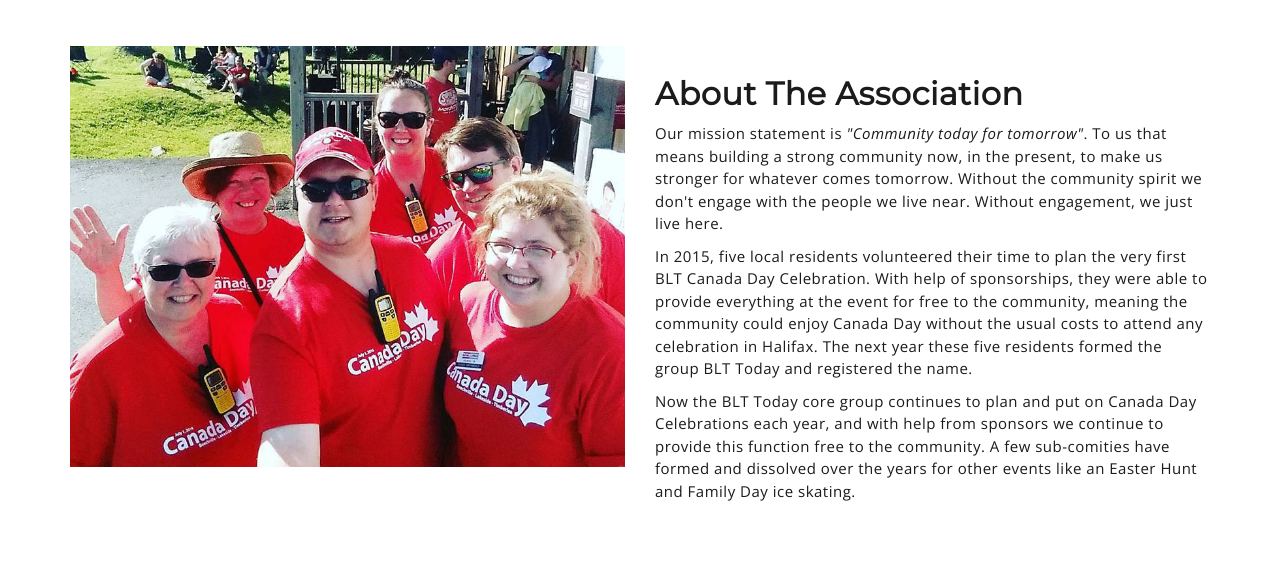
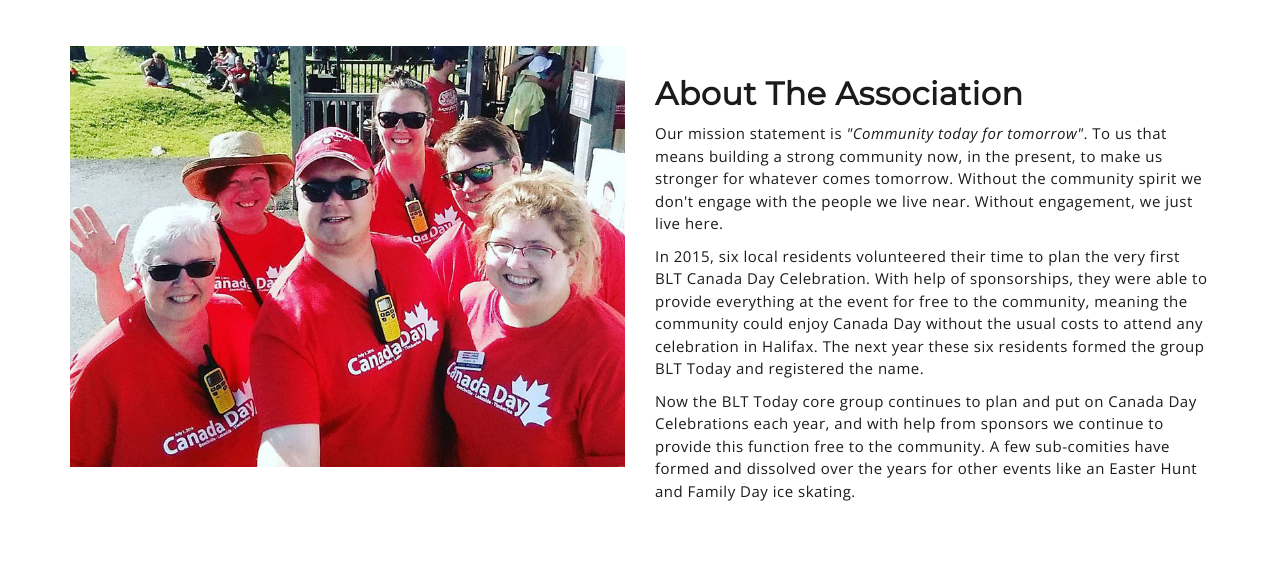
Before and after one commit to agnivohneb/blt_today-website, a PHP site: page / in a window 1280 px wide. Shown: the part 811-1388 px from the top of the page. Run offline with PHP 8.4, Linux system fonts and the light colour scheme; some libraries are stand-ins or nearby versions.

Commit message:
Fill details on venue. Update About section

```diff
--- a/index.php
+++ b/index.php
@@ -130,7 +130,7 @@
 										<h2>About The Association</h2>
 										<p>Our mission statement is <em>"Community today for tomorrow"</em>. To us that means building a strong community now, in the present, to make us stronger for whatever comes tomorrow. Without the community spirit we don't engage with the people we live near. Without engagement, we just live here.</p>
 
-										<p>In 2015, five local residents volunteered their time to plan the very first BLT Canada Day Celebration. With help of sponsorships, they were able to provide everything at the event for free to the community, meaning the community could enjoy Canada Day without the usual costs to attend any celebration in Halifax. The next year these five residents formed the group BLT Today and registered the name.</p>
+										<p>In 2015, six local residents volunteered their time to plan the very first BLT Canada Day Celebration. With help of sponsorships, they were able to provide everything at the event for free to the community, meaning the community could enjoy Canada Day without the usual costs to attend any celebration in Halifax. The next year these six residents formed the group BLT Today and registered the name.</p>
 
 										<p>Now the BLT Today core group continues to plan and put on Canada Day Celebrations each year, and with help from sponsors we continue to provide this function free to the community. A few sub-comities have formed and dissolved over the years for other events like an Easter Hunt and Family Day ice skating.</p>
 									</div>
@@ -224,7 +224,7 @@
 							<h2>VENUE <i class="fa fa-chevron-right" aria-hidden="true"></i></h2>
 							<h3>D & Jo's Country Market</h3>
 							<h4>1823 St Margarets Bay Rd, Timberlea, NS, B3T 1B8, Canada</h4>
-							<p>Lorem ipsum dolor sit amet, consectetur adipisicing elit. Dolorem reiciendis incidunt accusantium porro amet repellendus hic corporis fugiat officiis, sequi iste distinctio possimus dignissimos, veniam quae delectus. Fuga, modi, perferendis!</p>
+							<p>Darren and Joanne opened the store in 2012 and have been big sponsors of our Canada Day event since 2015. They are community driven and are providers of fresh fruits and vegetables, local meats and dairy products, baked goods and yummy ice cream.</p>
 						</div>
 					</div>
 
```
